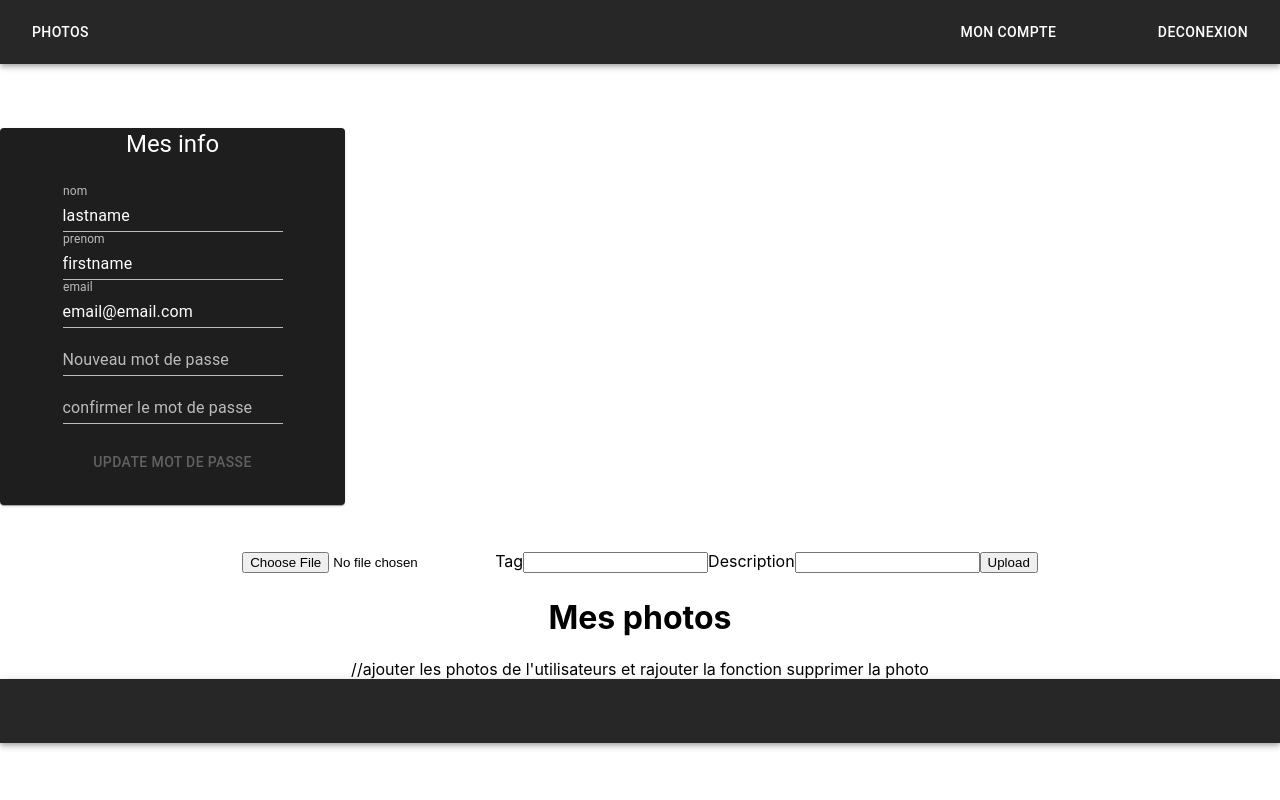
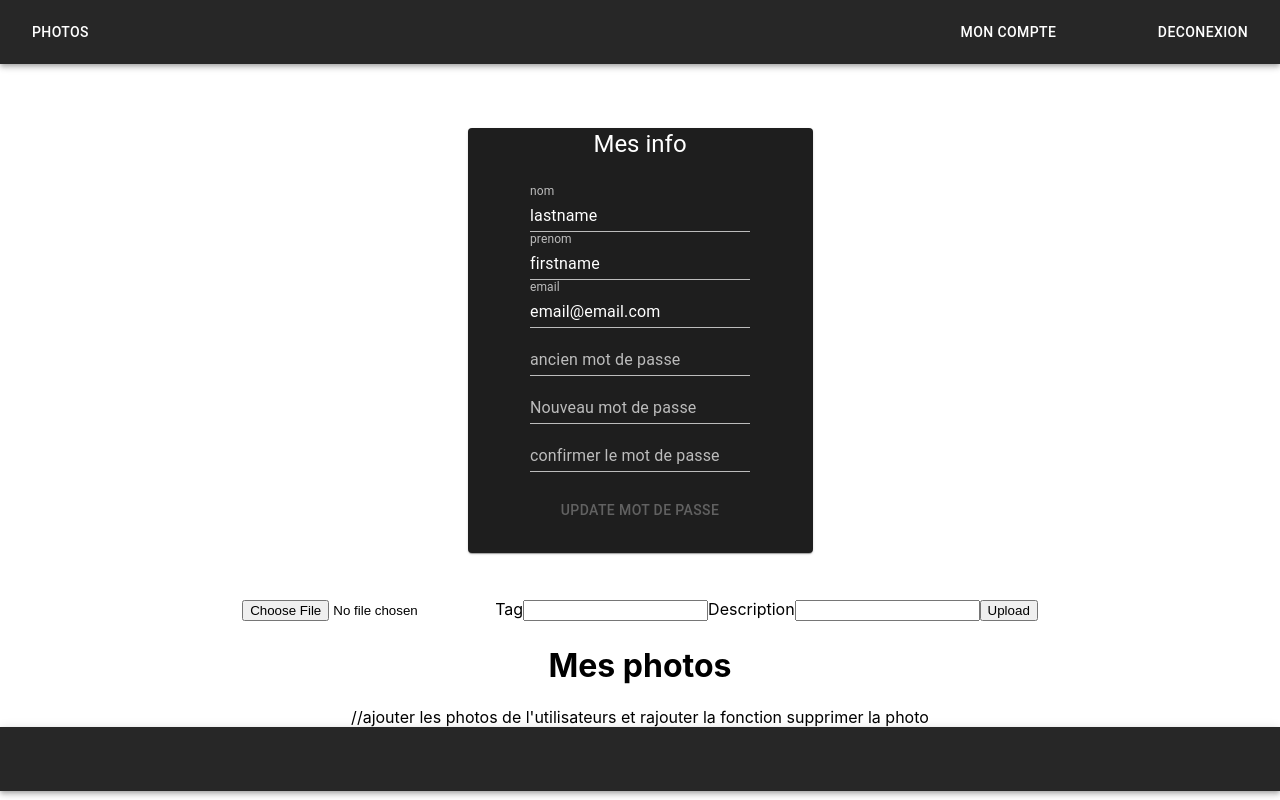
Before and after one commit to fawzibazari/Galeria, a React (Create React App) app: page /profile in a window 1280 px wide. Built offline with nearby package versions, Linux system fonts and the light colour scheme; no server answers.

Commit message:
un peu de css 😶😇

```diff
--- a/src/Asset/css/Login.css
+++ b/src/Asset/css/Login.css
@@ -27,7 +27,9 @@
 .infoUser{
     /* margin-left:38%; */
     margin-top: 5%;
-    text-align: center
+    display: flex;
+    text-align: center;
+    justify-content: center;
 }
 
 .upload{
--- a/src/componement/profile.js
+++ b/src/componement/profile.js
@@ -44,6 +44,7 @@ function Profile() {
       }, []);
 
     const [newpassword, setNewpassword] = useState("");
+    const [oldwpassword, setOldpassword] = useState("");
     const [cofirmedNewpassword, setCofirmedNewpassword] = useState();
     const [file, setFile] = useState(null)
     const [description, setDescription] = useState("");
@@ -77,10 +78,11 @@ function Profile() {
 
     const butdisabled = newpassword == cofirmedNewpassword && newpassword.length > 2 && cofirmedNewpassword.length > 2 ? "" : "disabled";
 
-
-
+    const handleChangeOldpassword = (event) => {
+        setNewpassword(event.target.value);
+    };
     const handleChangeNewpassword = (event) => {
-        setNewpassword(event.target.value);
+        setOldpassword(event.target.value);
     };
     const handleChangeCofirmedNewpassword = (event) => {
         setCofirmedNewpassword(event.target.value);
@@ -113,6 +115,10 @@ function Profile() {
                             defaultValue={InfoUser[0].email}
                             variant="standard"
                         />
+                        <FormControl variant="standard">
+                            <InputLabel htmlFor="component-simple">ancien mot de passe</InputLabel>
+                            <Input id="component-simple" value={oldwpassword} onChange={handleChangeOldpassword} />
+                        </FormControl>
                         <FormControl variant="standard">
                             <InputLabel htmlFor="component-simple">Nouveau mot de passe</InputLabel>
                             <Input id="component-simple" value={newpassword} onChange={handleChangeNewpassword} />
```
